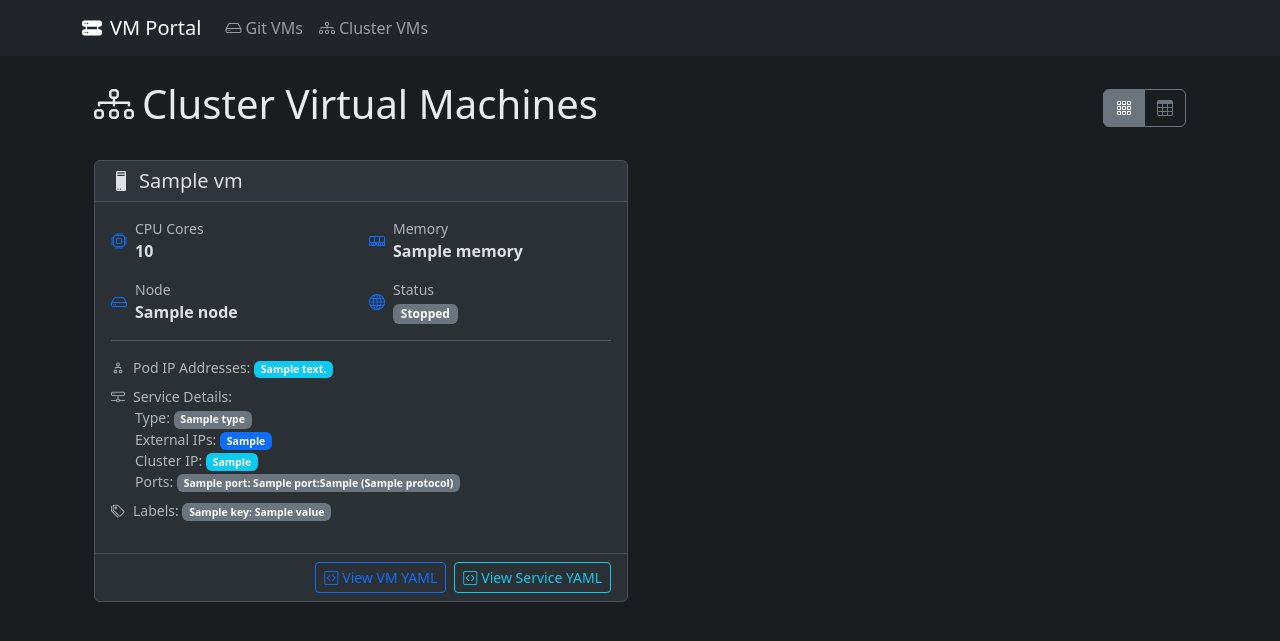
After one commit to MichaelTrip/kubevirt-portal, a Flask app: template app/templates/cluster_vms.html in a window 1280 px wide. The commit adds this page. Shown: the top 641 px of the page. Run offline with Flask 3, Linux system fonts and the light colour scheme; the template is opened without the code that fills it: most values are stand-ins (such as "Sample title", 1, 10 or a date in 2020).

Commit message:
feat(cluster-vms): Add service YAML viewer and details display - Adds service configuration viewing alongside VM configs, includes port and IP display, API endpoint for YAML retrieval, and improved error handling

```diff
--- a/app/templates/base.html
+++ b/app/templates/base.html
@@ -43,6 +43,23 @@
     <nav class="navbar navbar-expand-lg navbar-dark bg-dark mb-4">
         <div class="container">
             <a class="navbar-brand" href="/"><i class="bi bi-hdd-rack-fill me-2"></i>VM Portal</a>
+            <button class="navbar-toggler" type="button" data-bs-toggle="collapse" data-bs-target="#navbarNav">
+                <span class="navbar-toggler-icon"></span>
+            </button>
+            <div class="collapse navbar-collapse" id="navbarNav">
+                <ul class="navbar-nav">
+                    <li class="nav-item">
+                        <a class="nav-link" href="{{ url_for('main.vm_list') }}">
+                            <i class="bi bi-hdd me-1"></i>Git VMs
+                        </a>
+                    </li>
+                    <li class="nav-item">
+                        <a class="nav-link" href="{{ url_for('main.cluster_vms') }}">
+                            <i class="bi bi-diagram-3 me-1"></i>Cluster VMs
+                        </a>
+                    </li>
+                </ul>
+            </div>
         </div>
     </nav>
     <div class="container">
--- /dev/null
+++ b/app/templates/cluster_vms.html
@@ -0,0 +1,291 @@
+{% extends "base.html" %}
+
+{% block content %}
+<div class="container">
+    <div class="d-flex justify-content-between align-items-center mb-4">
+        <h1><i class="bi bi-diagram-3 me-2"></i>Cluster Virtual Machines</h1>
+        <div class="btn-group" role="group">
+            <button type="button" class="btn btn-outline-secondary active" id="cardView">
+                <i class="bi bi-grid-3x3-gap"></i>
+            </button>
+            <button type="button" class="btn btn-outline-secondary" id="tableView">
+                <i class="bi bi-table"></i>
+            </button>
+        </div>
+    </div>
+
+    {% if vms %}
+    <div id="cardLayout" class="row row-cols-1 row-cols-md-2 g-4">
+        {% for vm in vms %}
+        <div class="col">
+            <div class="card h-100">
+                <div class="card-header">
+                    <h5 class="card-title mb-0">
+                        <i class="bi bi-pc me-2"></i>{{ vm.name }}
+                    </h5>
+                </div>
+                <div class="card-body">
+                    <div class="row g-3">
+                        <div class="col-md-6">
+                            <div class="d-flex align-items-center">
+                                <i class="bi bi-cpu me-2 text-primary"></i>
+                                <div>
+                                    <small class="text-muted d-block">CPU Cores</small>
+                                    <strong>{{ vm.cpu_cores }}</strong>
+                                </div>
+                            </div>
+                        </div>
+                        <div class="col-md-6">
+                            <div class="d-flex align-items-center">
+                                <i class="bi bi-memory me-2 text-primary"></i>
+                                <div>
+                                    <small class="text-muted d-block">Memory</small>
+                                    <strong>{{ vm.memory }}</strong>
+                                </div>
+                            </div>
+                        </div>
+                        <div class="col-md-6">
+                            <div class="d-flex align-items-center">
+                                <i class="bi bi-hdd me-2 text-primary"></i>
+                                <div>
+                                    <small class="text-muted d-block">Node</small>
+                                    <strong>{{ vm.vmi.node if vm.vmi else 'N/A' }}</strong>
+                                </div>
+                            </div>
+                        </div>
+                        <div class="col-md-6">
+                            <div class="d-flex align-items-center">
+                                <i class="bi bi-globe me-2 text-primary"></i>
+                                <div>
+                                    <small class="text-muted d-block">Status</small>
+                                    <strong>
+                                        {% if vm.running %}
+                                        <span class="badge bg-success">Running</span>
+                                        {% else %}
+                                        <span class="badge bg-secondary">Stopped</span>
+                                        {% endif %}
+                                    </strong>
+                                </div>
+                            </div>
+                        </div>
+                    </div>
+
+                    <hr>
+
+                    <div class="small text-muted mb-3">
+                        <div class="mb-2">
+                            <i class="bi bi-diagram-2 me-2"></i>Pod IP Addresses:
+                            {% if vm.vmi and vm.vmi.ip_addresses %}
+                            {% for ip in vm.vmi.ip_addresses %}
+                            <span class="badge bg-info">{{ ip }}</span>
+                            {% endfor %}
+                            {% else %}
+                            <span class="text-muted">N/A</span>
+                            {% endif %}
+                        </div>
+                        {% if vm.service %}
+                        <div class="mb-2">
+                            <i class="bi bi-hdd-network me-2"></i>Service Details:
+                            <div class="ms-4">
+                                <div>Type: <span class="badge bg-secondary">{{ vm.service.type }}</span></div>
+                                {% if vm.service.external_ips %}
+                                <div>External IPs:
+                                    {% for ip in vm.service.external_ips %}
+                                    <span class="badge bg-primary">{{ ip }}</span>
+                                    {% endfor %}
+                                </div>
+                                {% endif %}
+                                <div>Cluster IP: <span class="badge bg-info">{{ vm.service.cluster_ip }}</span></div>
+                                <div>Ports:
+                                    {% for port in vm.service.ports %}
+                                    <span class="badge bg-secondary">
+                                        {{ port.name }}: {{ port.port }}:{{ port.target_port }} ({{ port.protocol }})
+                                    </span>
+                                    {% endfor %}
+                                </div>
+                            </div>
+                        </div>
+                        {% endif %}
+                        {% if vm.labels %}
+                        <div>
+                            <i class="bi bi-tags me-2"></i>Labels:
+                            {% for key, value in vm.labels.items() %}
+                            <span class="badge bg-secondary me-1">{{ key }}: {{ value }}</span>
+                            {% endfor %}
+                        </div>
+                        {% endif %}
+                    </div>
+                </div>
+                <div class="card-footer bg-transparent">
+                    <div class="d-flex justify-content-end gap-2">
+                        <button type="button" class="btn btn-sm btn-outline-primary view-yaml" data-vm-name="{{ vm.name }}">
+                            <i class="bi bi-code-square me-1"></i>View VM YAML
+                        </button>
+                        {% if vm.service %}
+                        <button type="button" class="btn btn-sm btn-outline-info view-service-yaml" data-service-name="{{ vm.name }}">
+                            <i class="bi bi-code-square me-1"></i>View Service YAML
+                        </button>
+                        {% endif %}
+                    </div>
+                </div>
+            </div>
+        </div>
+        {% endfor %}
+    </div>
+
+    <div id="tableLayout" class="d-none">
+        <div class="card">
+            <div class="card-body p-0">
+                <table class="table table-hover mb-0">
+                <thead>
+                    <tr>
+                        <th>Name</th>
+                        <th>Namespace</th>
+                        <th>Status</th>
+                        <th>CPU</th>
+                        <th>Memory</th>
+                        <th>Node</th>
+                        <th>IP Addresses</th>
+                        <th>Labels</th>
+                        <th>Created</th>
+                    </tr>
+                </thead>
+                <tbody>
+                    {% for vm in vms %}
+                    <tr>
+                        <td><i class="bi bi-pc me-2"></i>{{ vm.name }}</td>
+                        <td>{{ vm.namespace }}</td>
+                        <td>
+                            {% if vm.running %}
+                            <span class="badge bg-success">Running</span>
+                            {% else %}
+                            <span class="badge bg-secondary">Stopped</span>
+                            {% endif %}
+                        </td>
+                        <td><i class="bi bi-cpu me-2"></i>{{ vm.cpu_cores }}</td>
+                        <td><i class="bi bi-memory me-2"></i>{{ vm.memory }}</td>
+                        <td>
+                            {% if vm.vmi %}
+                            <span class="badge bg-primary">{{ vm.vmi.node }}</span>
+                            {% else %}
+                            <span class="text-muted">N/A</span>
+                            {% endif %}
+                        </td>
+                        <td>
+                            {% if vm.vmi and vm.vmi.ip_addresses %}
+                            {% for ip in vm.vmi.ip_addresses %}
+                            <span class="badge bg-info">{{ ip }}</span>
+                            {% endfor %}
+                            {% else %}
+                            <span class="text-muted">N/A</span>
+                            {% endif %}
+                        </td>
+                        <td>
+                            {% for key, value in vm.labels.items() %}
+                            <span class="badge bg-secondary me-1">{{ key }}: {{ value }}</span>
+                            {% endfor %}
+                        </td>
+                        <td>{{ vm.created }}</td>
+                    </tr>
+                    {% endfor %}
+                </tbody>
+            </table>
+        </div>
+    </div>
+    {% else %}
+    <div class="card">
+        <div class="card-body text-center py-5">
+            <i class="bi bi-inbox display-1 text-muted mb-3"></i>
+            <h3 class="text-muted">No VMs Found in Cluster</h3>
+            <p class="text-muted mb-0">No virtual machines were found running in the Kubernetes cluster</p>
+        </div>
+    </div>
+    {% endif %}
+</div>
+
+<!-- YAML Modal -->
+<div class="modal fade" id="yamlModal" tabindex="-1">
+    <div class="modal-dialog modal-lg">
+        <div class="modal-content">
+            <div class="modal-header">
+                <h5 class="modal-title">VM YAML Configuration</h5>
+                <button type="button" class="btn-close" data-bs-dismiss="modal"></button>
+            </div>
+            <div class="modal-body">
+                <pre><code id="yamlContent"></code></pre>
+            </div>
+        </div>
+    </div>
+</div>
+
+<script>
+document.addEventListener('DOMContentLoaded', function() {
+    const cardView = document.getElementById('cardView');
+    const tableView = document.getElementById('tableView');
+    const cardLayout = document.getElementById('cardLayout');
+    const tableLayout = document.getElementById('tableLayout');
+
+    // Load saved preference
+    const viewPreference = localStorage.getItem('clusterVmViewPreference') || 'card';
+    if (viewPreference === 'table') {
+        showTableView();
+    }
+
+    cardView.addEventListener('click', function() {
+        showCardView();
+        localStorage.setItem('clusterVmViewPreference', 'card');
+    });
+
+    tableView.addEventListener('click', function() {
+        showTableView();
+        localStorage.setItem('clusterVmViewPreference', 'table');
+    });
+
+    function showCardView() {
+        cardLayout.classList.remove('d-none');
+        tableLayout.classList.add('d-none');
+        cardView.classList.add('active');
+        tableView.classList.remove('active');
+    }
+
+    function showTableView() {
+        cardLayout.classList.add('d-none');
+        tableLayout.classList.remove('d-none');
+        cardView.classList.remove('active');
+        tableView.classList.add('active');
+    }
+
+    // YAML Modal handling
+    const yamlModal = new bootstrap.Modal(document.getElementById('yamlModal'));
+    const yamlContent = document.getElementById('yamlContent');
+
+    document.querySelectorAll('.view-yaml').forEach(button => {
+        button.addEventListener('click', async function() {
+            const vmName = this.dataset.vmName;
+            try {
+                const response = await fetch(`/api/vm/${vmName}/yaml`);
+                const yaml = await response.text();
+                yamlContent.textContent = yaml;
+                yamlModal.show();
+            } catch (error) {
+                console.error('Error fetching YAML:', error);
+            }
+        });
+    });
+
+    document.querySelectorAll('.view-service-yaml').forEach(button => {
+        button.addEventListener('click', async function() {
+            const serviceName = this.dataset.serviceName;
+            try {
+                const response = await fetch(`/api/service/${serviceName}/yaml`);
+                const yaml = await response.text();
+                yamlContent.textContent = yaml;
+                yamlModal.show();
+            } catch (error) {
+                console.error('Error fetching Service YAML:', error);
+            }
+        });
+    });
+});
+</script>
+{% endblock %}
--- a/app/templates/vm.yaml.j2
+++ b/app/templates/vm.yaml.j2
@@ -8,6 +8,9 @@ spec:
     metadata:
       labels:
         kubevirt.io/vm: {{ vm_name }}
+        {% for tag in tags %}
+        {{ tag.key }}: {{ tag.value }}
+        {% endfor %}
       annotations:
         kubevirt.io/allow-pod-bridge-network-live-migration: "true"
     spec:
--- a/requirements.txt
+++ b/requirements.txt
@@ -6,3 +6,9 @@ GitPython==3.1.40
 python-dotenv==1.0.0
 gunicorn==21.2.0
 Jinja2>=3.0.0
+kubernetes==28.1.0
+proto-plus>=1.22.3
+docutils<0.21
+sphinx<8,>=5
+dulwich<0.22.0
+keyring<25.0.0
```
Also changed, not shown: app/forms.py (+9 -1 lines), app/k8s_utils.py (added, +170 -0 lines), app/routes.py (+64 -0 lines), app/templates/create_vm.html (+60 -0 lines), app/templates/edit_vm.html (+62 -0 lines), app/templates/vm_list.html (+16 -0 lines), app/utils.py (+19 -2 lines).
